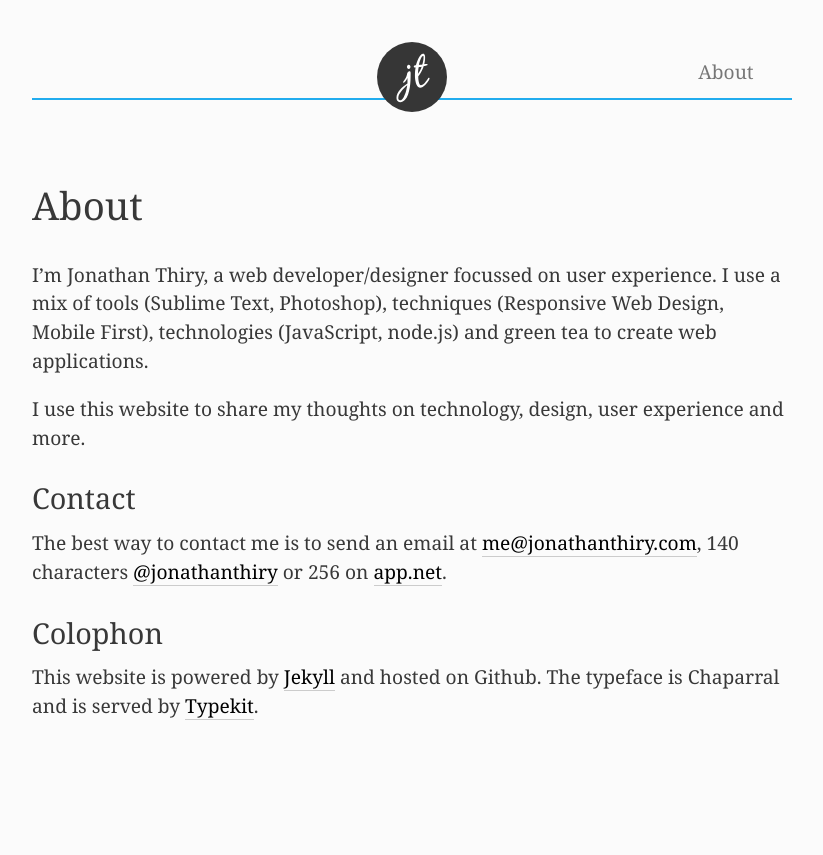
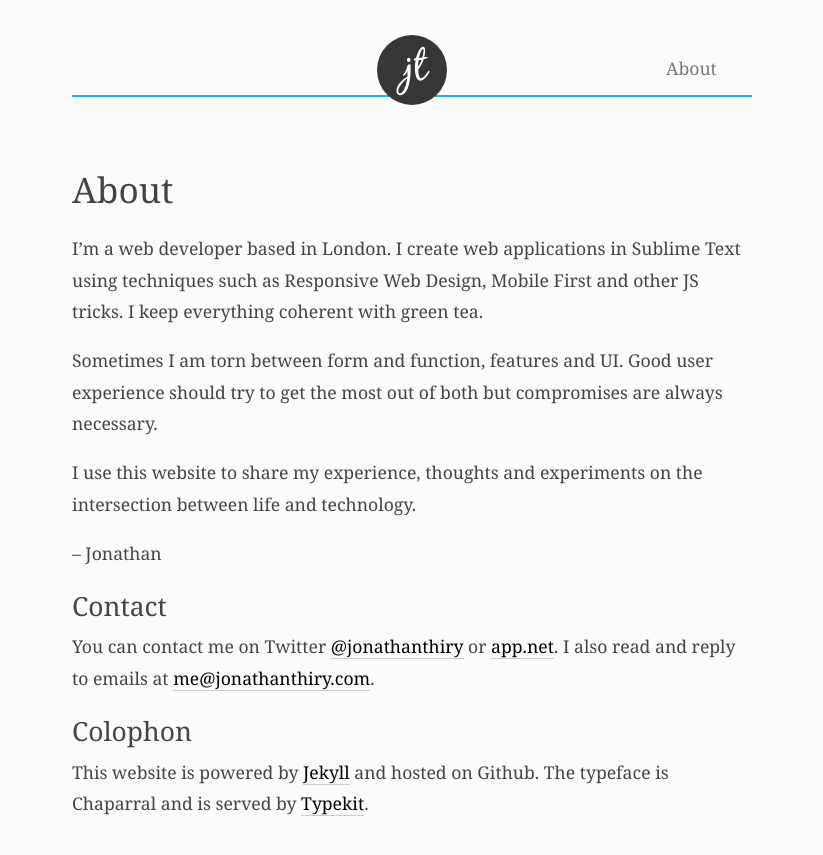
Before and after one commit to jonathanthiry/jonathanthiry.github.com, a Jekyll site: the page built from about.md, in a window 1280 px wide. Shown: the top 855 px of the page, without its empty margins (228-1051 px from the left). Built offline with Jekyll 4.4.1, drawn with Linux system fonts in a browser that asks for light colours; comment, search, counter and statistics services are not loaded.

Commit message:
update style and about page

```diff
--- a/about.md
+++ b/about.md
@@ -3,13 +3,18 @@ layout: page
 title: About
 ---
 
-I'm Jonathan Thiry, a web developer/designer focussed on user experience. I use a mix of tools (Sublime Text, Photoshop), techniques (Responsive Web Design, Mobile First), technologies (JavaScript, node.js) and green tea to create web applications.
+I'm a web developer based in London. I create web applications in Sublime Text using techniques such as Responsive Web Design, Mobile First and other JS tricks. I keep everything coherent with green tea.
 
-I use this website to share my thoughts on technology, design, user experience and more.
+Sometimes I am torn between form and function, features and UI. Good user experience should try to get the most out of both but compromises are always necessary.
+
+I use this website to share my experience, thoughts and experiments on the intersection between life and technology.
+
+-- Jonathan
 
 ## Contact
 
-The best way to contact me is to send an email at <me@jonathanthiry.com>, 140 characters [@jonathanthiry](http://twitter.com/jonathanthiry) or 256 on [app.net](https://alpha.app.net/jonathanthiry).
+You can contact me on Twitter [@jonathanthiry](http://twitter.com/jonathanthiry) or [app.net](https://alpha.app.net/jonathanthiry).
+I also read and reply to emails at <me@jonathanthiry.com>.
 
 ## Colophon
 
--- a/assets/stylesheets/styles.css
+++ b/assets/stylesheets/styles.css
@@ -32,12 +32,14 @@ h1 {
   font-size: 2em;
   font-weight: normal;
   margin: 0.67em 0;
+  line-height: 1.2em;
 }
 
 h2 {
   font-size: 1.5em;
   font-weight: normal;
   margin: 0.83em 0 0 0;
+  line-height: 1.2em;
 }
 
 b,
@@ -99,9 +101,9 @@ table {
 body {
   font: 100%/1.5 "chaparral-pro", georgia, serif;
   width: 90%;
-  max-width: 760px;
-  margin: 1em auto;
-  color: #383838;
+  max-width: 680px;
+  margin: 0 auto;
+  color: #444;
   background: #fbfbfb;
 }
 
@@ -130,6 +132,7 @@ a:active {
 }
 
 .header {
+  position: relative;
   margin: 2em auto;
   height: 60px;
   border-bottom: 2px solid #21acee;
@@ -137,7 +140,7 @@ a:active {
 
 .logo {
   position: absolute;
-  top: 2.2em;
+  top: 0;
   left: 50%;
   margin-left: -35px;
   width: 70px;
@@ -203,13 +206,14 @@ nav a:hover {
   }
   .post-title {
     font-size: 2em;
-    margin: 3em 0 1em;
+    /*margin: 3em 0 1em;*/
   }
 }
 
 @media screen and (min-width: 768px) {
   body {
-    font-size: 1.2em;
+    font-size: 1.1em;
+    line-height: 1.785em;
   }
   .header {
     margin: 2em auto;
@@ -221,6 +225,6 @@ nav a:hover {
     margin: 4em auto;
   }
   .post {
-    margin-bottom: 4em;
+    margin-bottom: 6em;
   }
 }
```
Also changed, not shown: 1 other file.
